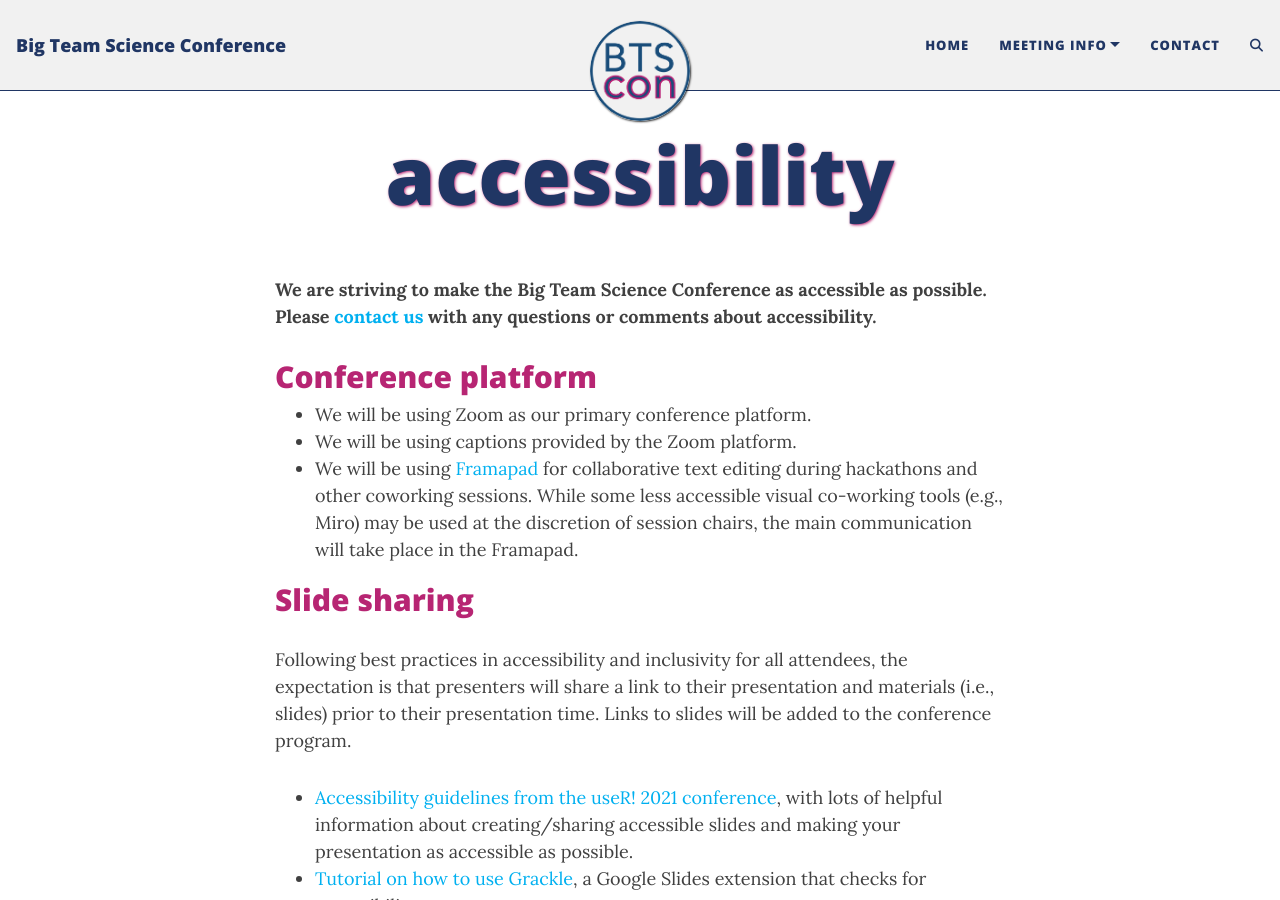
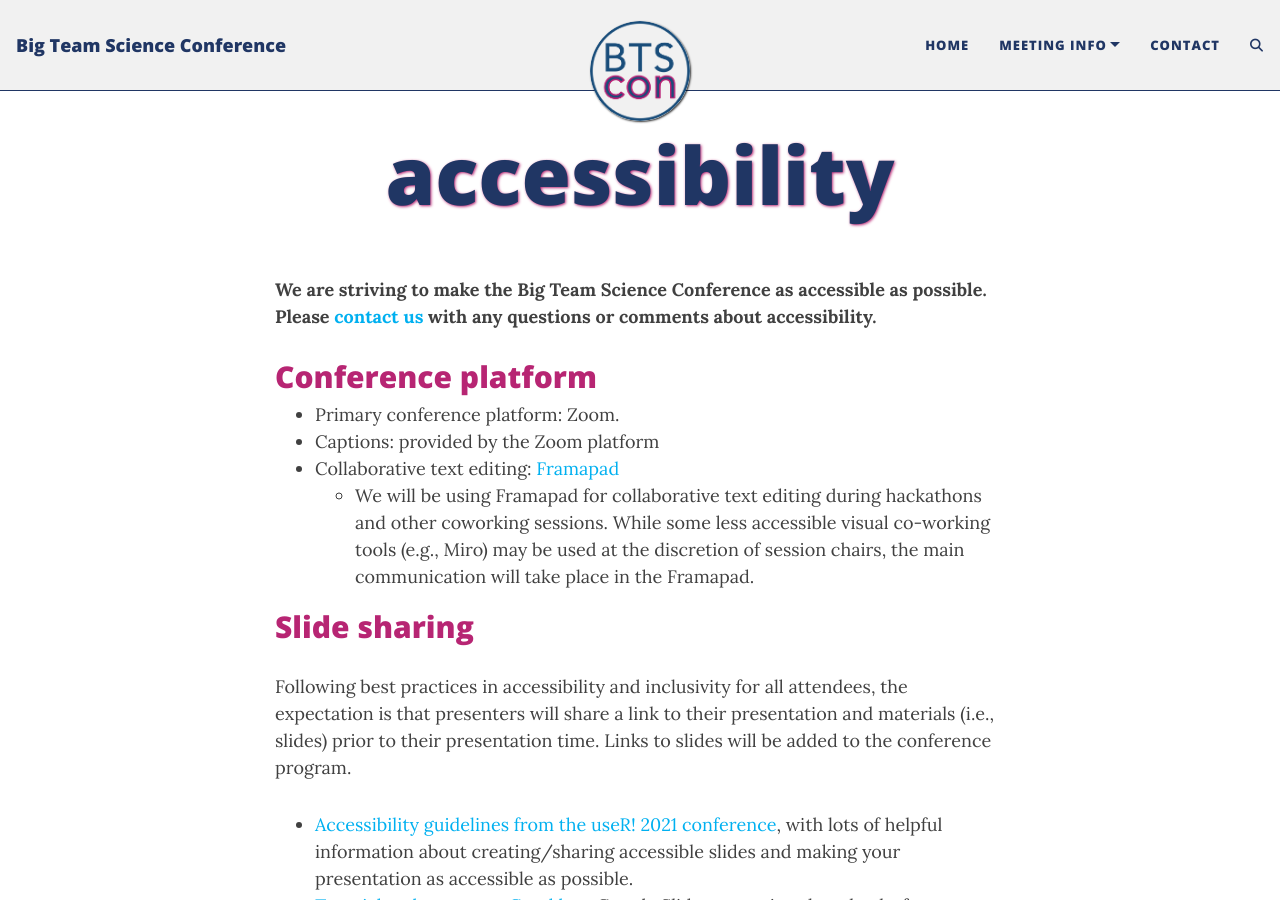
Before and after one commit to bigteamscienceconference/bigteamscienceconference.github.io, a Jekyll site: the page built from access.md, in a window 1280 px wide and 900 px high. Built offline with Jekyll 4.4.1, drawn with Linux system fonts in a browser that asks for light colours; comment, search, counter and statistics services are not loaded.

Commit message:
Update access.md

```diff
--- a/access.md
+++ b/access.md
@@ -9,9 +9,10 @@ title: accessibility
 
 ## Conference platform
 
-* We will be using Zoom as our primary conference platform.
-* We will be using captions provided by the Zoom platform.
-* We will be using [Framapad](https://framapad.org/abc/en/) for collaborative text editing during hackathons and other coworking sessions. While some less accessible visual co-working tools (e.g., Miro) may be used at the discretion of session chairs, the main communication will take place in the Framapad.
+* Primary conference platform: Zoom.
+* Captions: provided by the Zoom platform
+* Collaborative text editing: [Framapad](https://framapad.org/abc/en/)
+  * We will be using Framapad for collaborative text editing during hackathons and other coworking sessions. While some less accessible visual co-working tools (e.g., Miro) may be used at the discretion of session chairs, the main communication will take place in the Framapad.
 
 
 ## Slide sharing
```
